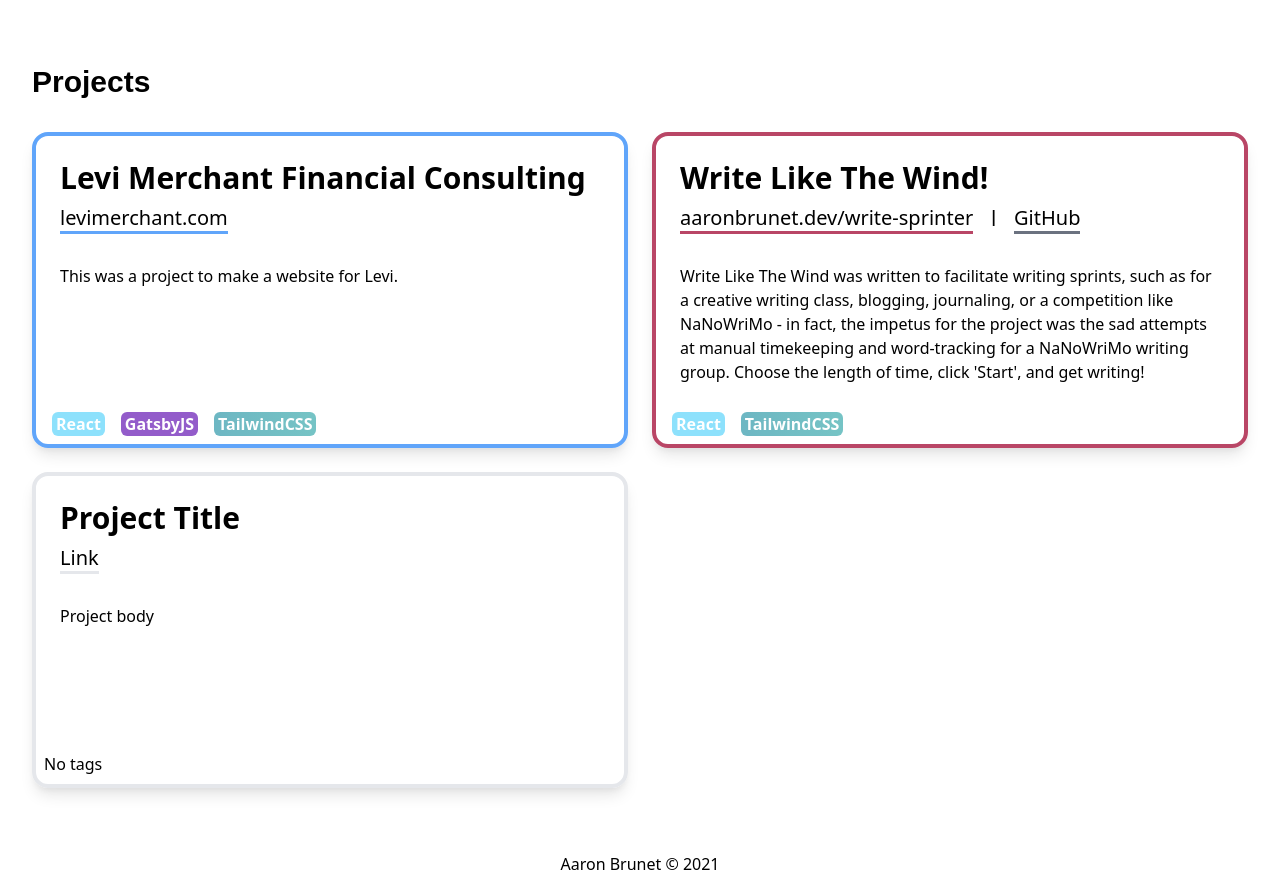
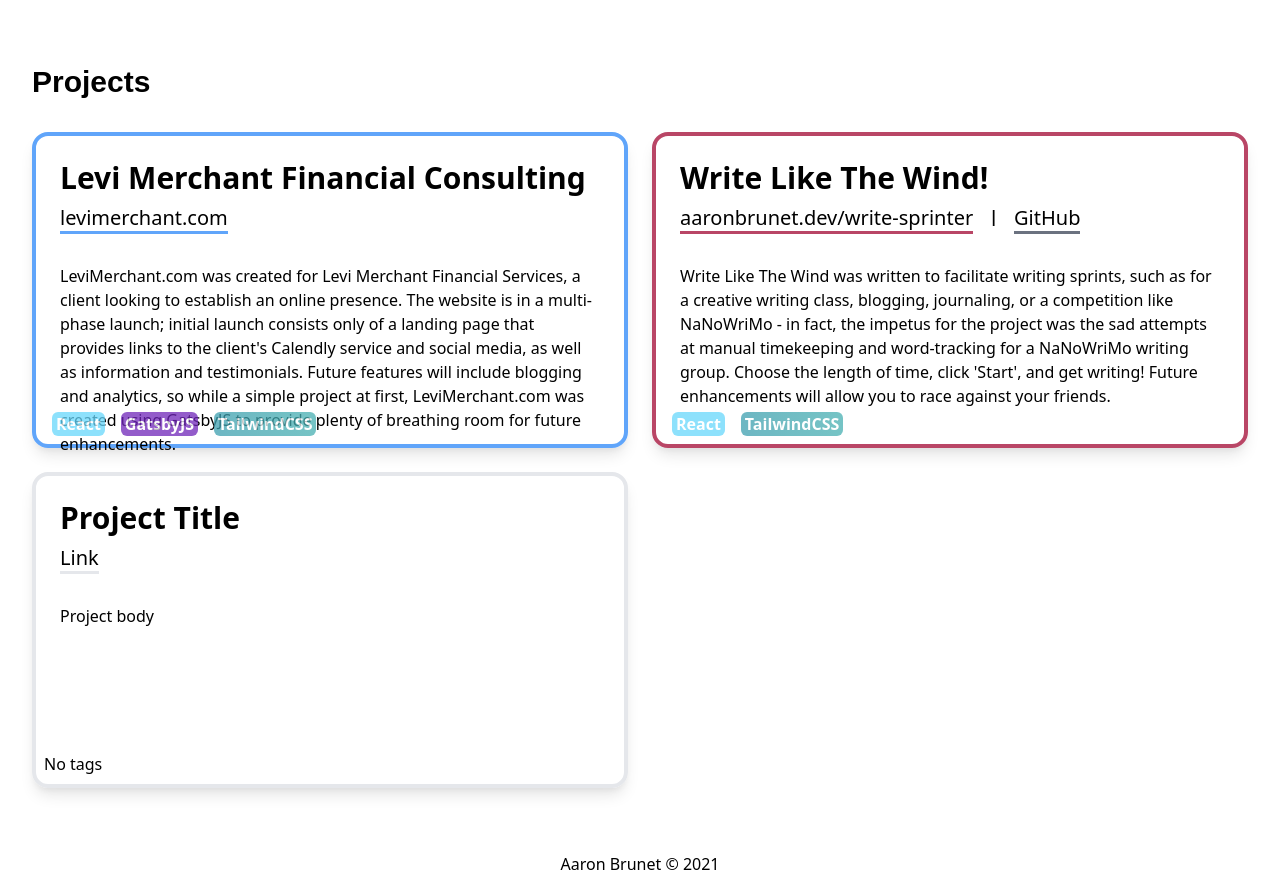
Before and after one commit to aaronbrunet/aaronbrunetdev-nextjs, a Next.js app: page / in a window 1280 px wide. Shown: the part 680-1556 px from the top of the page. Built offline with nearby package versions, Linux system fonts and the light colour scheme; what @tailwindcss/typography would draw is missing.

Commit message:
Added additional button styling and projects

```diff
--- a/src/pages/index.js
+++ b/src/pages/index.js
@@ -82,7 +82,7 @@
                   tags={[{title:'React',value:'react'},{title:'GatsbyJS',value:'gatsby'},{title:'TailwindCSS',value:'tailwind'}]}
                   border='border-blue-400'
                 >
-                  <div>This was a project to make a website for Levi.</div>
+                  <div>LeviMerchant.com was created for Levi Merchant Financial Services, a client looking to establish an online presence. The website is in a multi-phase launch; initial launch consists only of a landing page that provides links to the client's Calendly service and social media, as well as information and testimonials. Future features will include blogging and analytics, so while a simple project at first, LeviMerchant.com was created using GatsbyJS to provide plenty of breathing room for future enhancements.</div>
                 </Project>
                 <Project
                   title='Write Like The Wind!'
@@ -92,7 +92,7 @@
                   tags={[{title:'React',value:'react'},{title:'TailwindCSS',value:'tailwind'}]}
                   border='border-[#b94666]'
                 >
-                  <div>Write Like The Wind was written to facilitate writing sprints, such as for a creative writing class, blogging, journaling, or a competition like NaNoWriMo - in fact, the impetus for the project was the sad attempts at manual timekeeping and word-tracking for a NaNoWriMo writing group. Choose the length of time, click 'Start', and get writing!</div>
+                  <div>Write Like The Wind was written to facilitate writing sprints, such as for a creative writing class, blogging, journaling, or a competition like NaNoWriMo - in fact, the impetus for the project was the sad attempts at manual timekeeping and word-tracking for a NaNoWriMo writing group. Choose the length of time, click 'Start', and get writing! Future enhancements will allow you to race against your friends.</div>
                 </Project>
                 <Project />
 
--- a/src/styles/globals.css
+++ b/src/styles/globals.css
@@ -53,11 +53,11 @@
   }
 
   .project-card {
-    @apply relative rectangle p-4 shadow-lg rounded-2xl hover:shadow-2xl;
+    @apply relative rectangle p-4 shadow-lg rounded-2xl hover:shadow-2xl  transform transition duration-100 hover:-translate-y-2;
   }
 
   .tag {
-    @apply p-1 my-0 mx-2 justify-center items-center flex rounded-md w-auto h-6 font-semibold opacity-75 text-white hover:opacity-100;
+    @apply p-1 my-0 mx-2 justify-center items-center flex rounded-md w-auto h-6 font-semibold opacity-75 text-white hover:opacity-100 transform transition duration-100 hover:-translate-y-1 cursor-pointer;
   }
 
   .tt-item {
```
